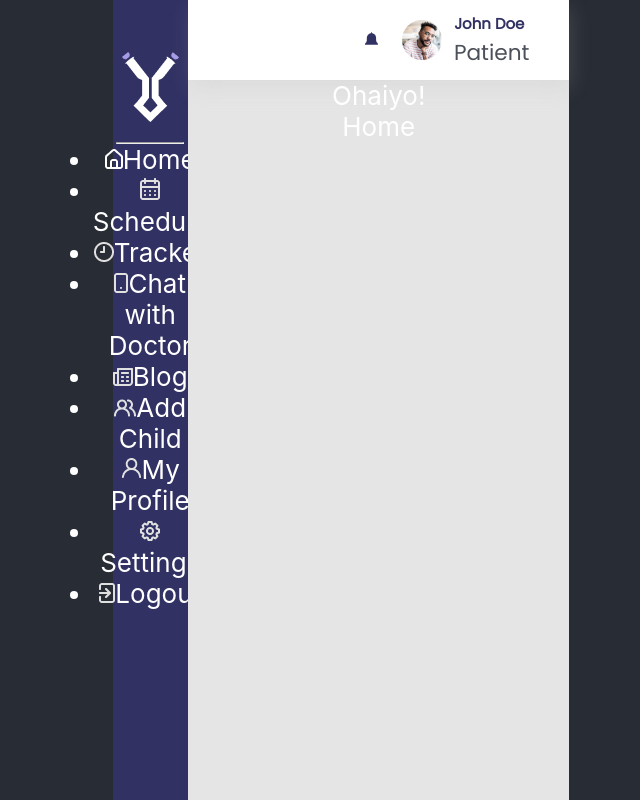
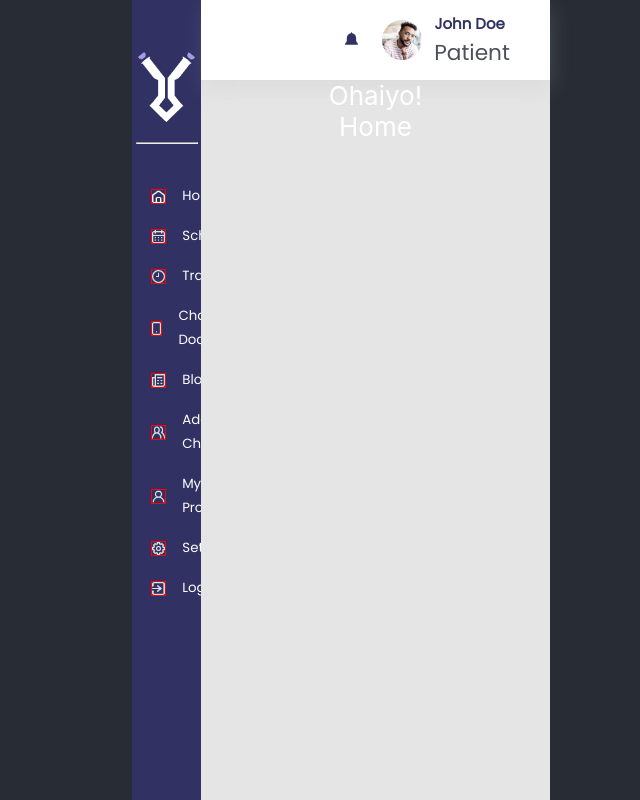
Before and after one commit to BanksMustapha7/antigen, a React (Create React App) app: page /Dashboard in a window 1280 px wide. Shown: the whole page, without its empty margins (299-939 px from the left). Built offline with nearby package versions, Linux system fonts and the light colour scheme.

Commit message:
Update Dashboard.jsx

```diff
--- a/src/Pages/Dashboard/Dashboard.jsx
+++ b/src/Pages/Dashboard/Dashboard.jsx
@@ -24,44 +24,44 @@ function Dashboard() {
 
         <hr />
 
-        <ul>
-          <li>
+        <div className="ul">
+          <button>
             <img src={HomeIcon} alt="" />
             <span>Home</span>
-          </li>
-          <li>
+          </button>
+          <button>
             <img src={ScheduleIcon} alt="" />
             <span>Schedule</span>
-          </li>
-          <li>
+          </button>
+          <button>
             <img src={Clock} alt="" />
             <span>Tracker</span>
-          </li>
-          <li>
+          </button>
+          <button>
             <img src={Chaticon} alt="" />
             <span>Chat with Doctor</span>
-          </li>
-          <li>
+          </button>
+          <button>
             <img src={Blogicon} alt="" />
             <span>Blog</span>
-          </li>
-          <li>
+          </button>
+          <button>
             <img src={Addicon} alt="" />
             <span>Add Child</span>
-          </li>
-          <li>
+          </button>
+          <button>
             <img src={ProfileIcon} alt="" />
             <span>My Profile</span>
-          </li>
-          <li>
+          </button>
+          <button>
             <img src={SettingIcon} alt="" />
             <span>Settings</span>
-          </li>
-          <li>
+          </button>
+          <button>
             <img src={LogoutIcon} alt="" />
             <span>Logout</span>
-          </li>
-        </ul>
+          </button>
+        </div>
       </div>
       <div className="body">
         <div className="topbar">
```
